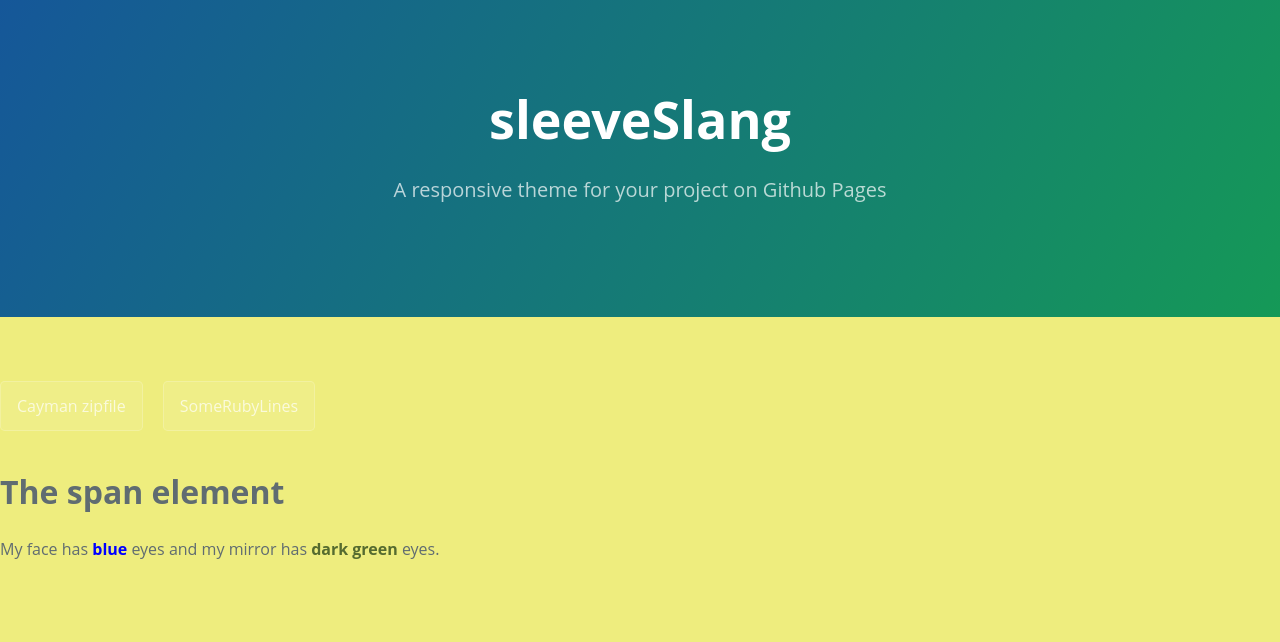
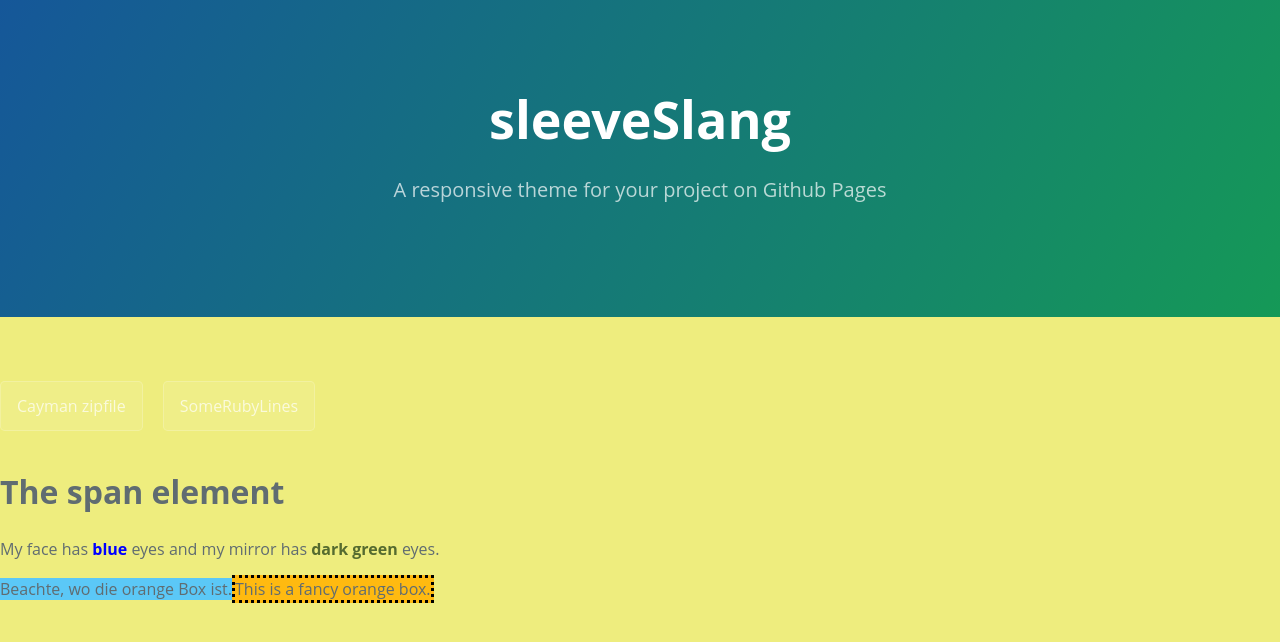
Before and after one commit to ledlightjungledStefan/Osterei, a Jekyll site: the page built from RukolaSeiteEins.markdown, in a window 1280 px wide. Shown: the top 642 px of the page. Built offline with Jekyll 4.4.1, drawn with Linux system fonts in a browser that asks for light colours.

Commit message:
Update publicdomainfolder.html

```diff
--- a/_layouts/publicdomainfolder.html
+++ b/_layouts/publicdomainfolder.html
@@ -6,7 +6,6 @@
         <meta name="theme-color" content="#157878">
 
         <style>
-   <span class="ribbon">Beachte, wo die orange Box ist.</span>
         .ribbon {
   background-color: #5BC8F7;
 }
@@ -39,6 +38,9 @@
 <a href="/Osterei/assets/FirstStepsForRubyGemInstallation.pdf" class="btn">SomeRubyLines</a>
 
 <h1>The span element</h1>
-    <p>My face has <span style="color:blue;font-weight:bold">blue</span> eyes and my mirror has <span style="color:darkolivegreen;font-weight:bold">dark green</span> eyes.</p>
+    <p>My face has
+        <span style="color:blue;font-weight:bold">blue</span>
+        eyes and my mirror has <span style="color:darkolivegreen;font-weight:bold">dark green</span> eyes.</p>
+    <span class="ribbon">Beachte, wo die orange Box ist.</span>
 </body>
 </html>
```
